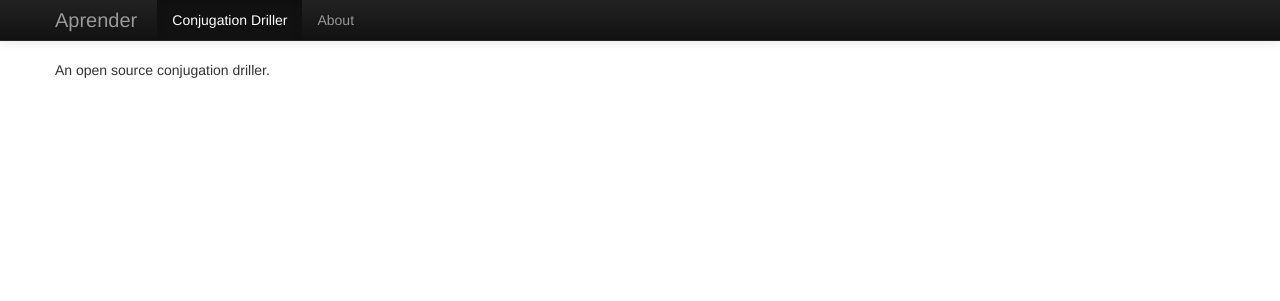
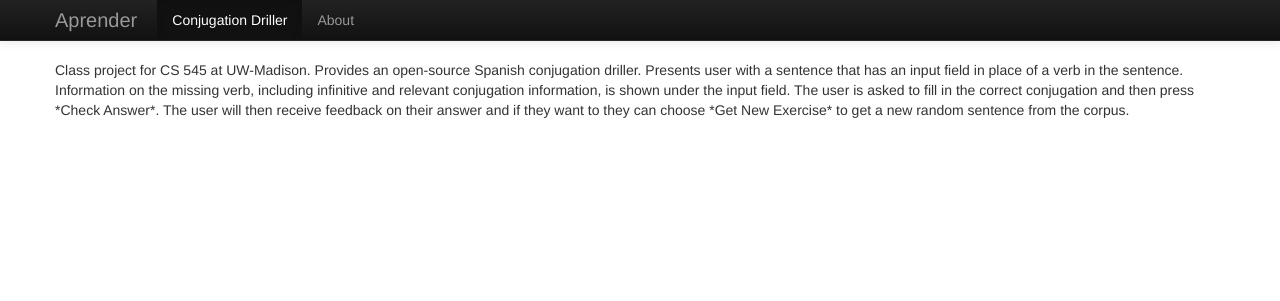
Before and after one commit to carlschroedl/conj, a Django app: page /about/ in a window 1280 px wide. Shown: the top 301 px of the page. Run offline with Django 3.2, Linux system fonts and the light colour scheme; parts of the project's set-up code (start-up, migrations or seed data) failed here and were passed over; some libraries are stand-ins or nearby versions.

Commit message:
added documentation and descriptions

```diff
--- a/dj/mysite/templates/about.html
+++ b/dj/mysite/templates/about.html
@@ -1,5 +1,11 @@
 {% extends "base.html" %}
 
 {% block content %}
-<p>An open source conjugation driller.</p>
+<p>Class project for CS 545 at UW-Madison. Provides an open-source Spanish
+conjugation driller. Presents user with a sentence that has an input field in
+place of a verb in the sentence. Information on the missing verb, including
+infinitive and relevant conjugation information, is shown under the input field.
+The user is asked to fill in the correct conjugation and then press *Check
+Answer*. The user will then receive feedback on their answer and if they want to
+they can choose *Get New Exercise* to get a new random sentence from the corpus.</p>
 {% endblock %}
```
Also changed, not shown: README.md.
